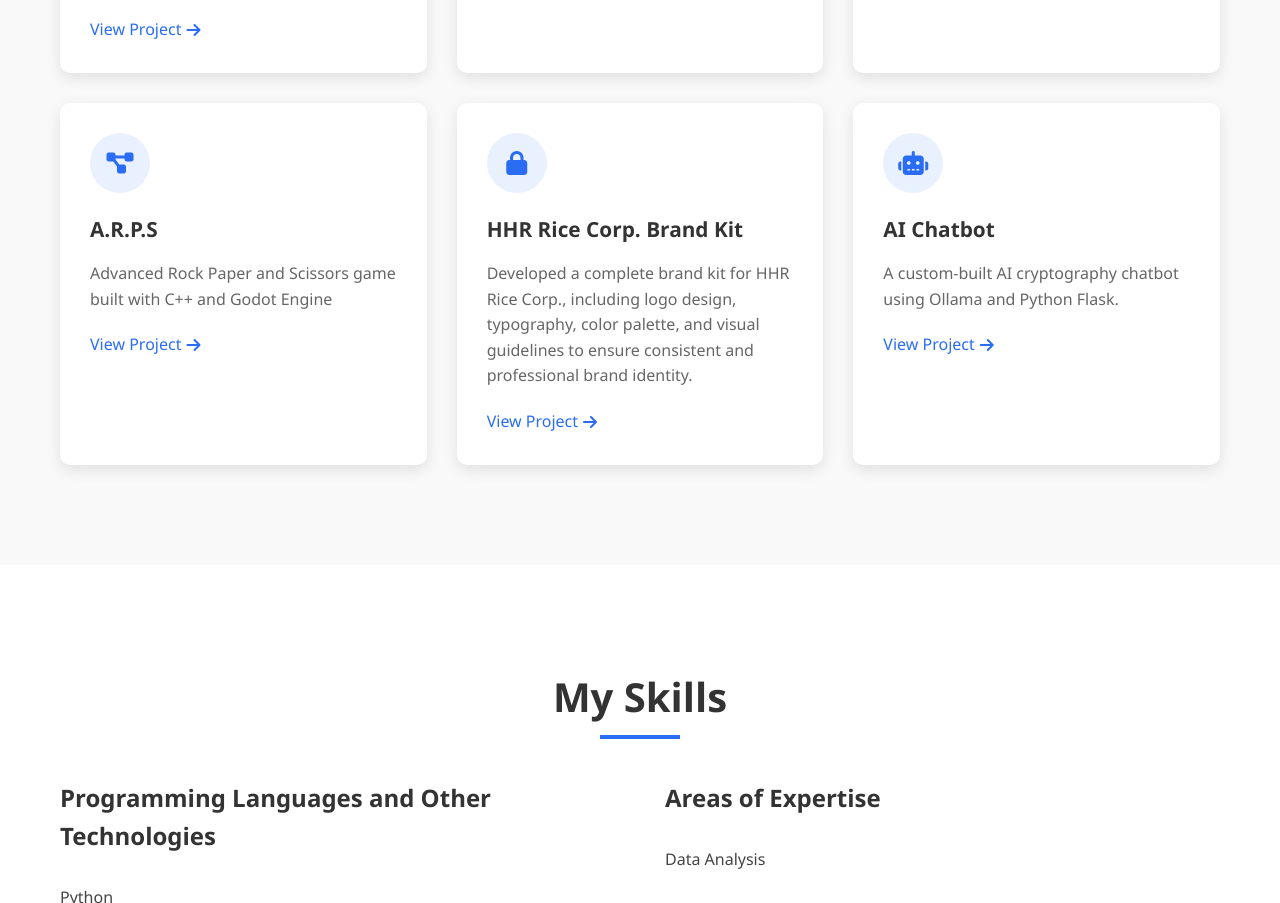
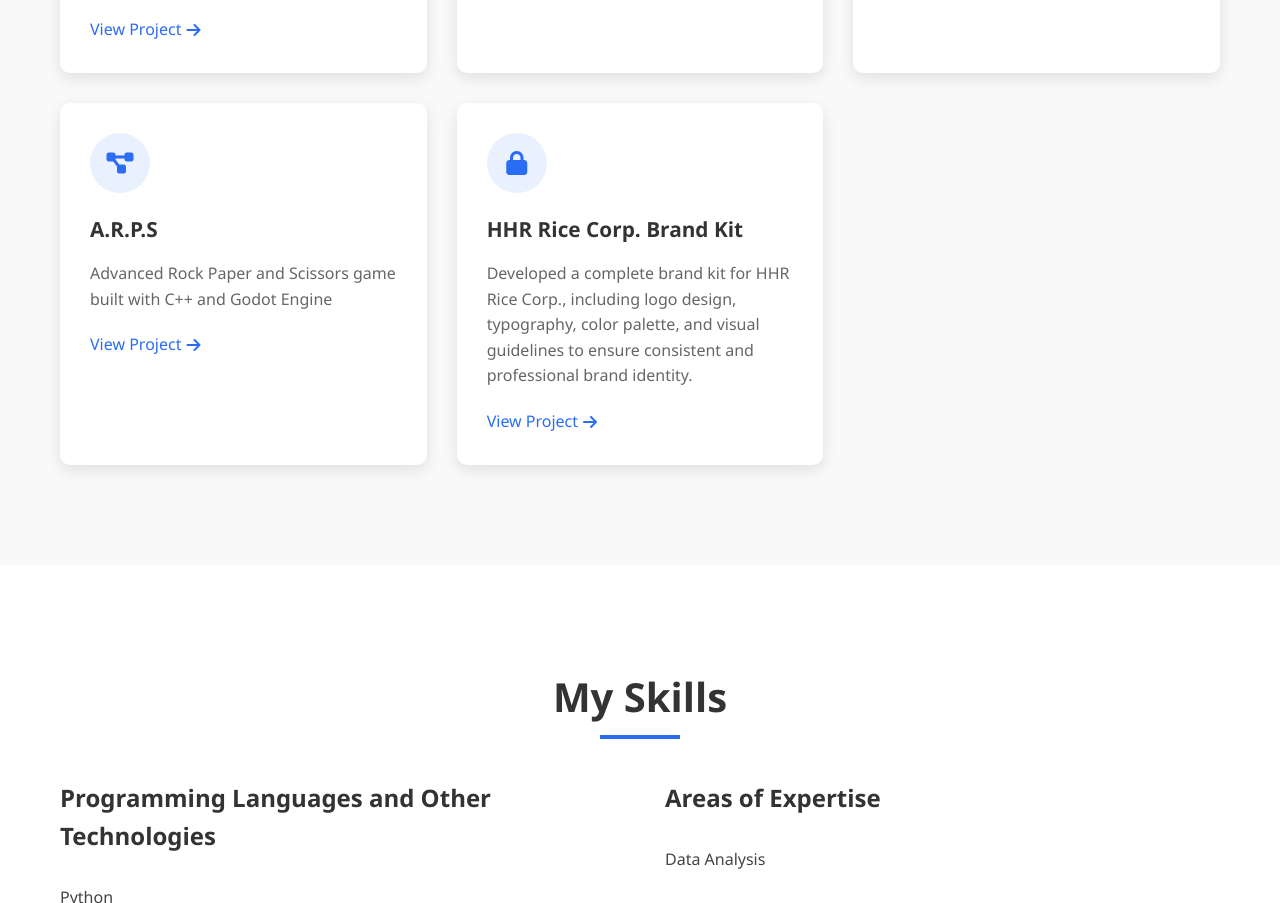
Before and after one commit to Alexander040105/alexandersolis.github.io, a plain HTML site: page index.html in a window 1280 px wide. Shown: the part 2052-2955 px from the top of the page. Drawn offline with Linux system fonts and the light colour scheme.

Commit message:
did some revisions

```diff
--- a/index.html
+++ b/index.html
@@ -3,7 +3,7 @@
 <head>
     <meta charset="UTF-8">
     <meta name="viewport" content="width=device-width, initial-scale=1.0">
-    <title>My Professional Portfolio</title>
+    <title>Alexander Jon S. Solis</title>
     <link rel="stylesheet" href="styles.css">
     <link rel="stylesheet" href="https://cdnjs.cloudflare.com/ajax/libs/font-awesome/6.4.0/css/all.min.css">
 </head>
@@ -96,12 +96,12 @@
                     <a target="_blank" href="https://hhr-brand-kit.my.canva.site/" class="project-link">View Project <i class="fas fa-arrow-right"></i></a>
                 </div>
 
-                <div class="project-card">
+                <!--<div class="project-card">
                     <div class="project-icon"><i class="fas fa-robot"></i></div>
                     <h3>AI Chatbot</h3>
                     <p>A custom-built AI cryptography chatbot using Ollama and Python Flask.</p>
                     <a target="_blank" href="https://6f9d-180-190-134-19.ngrok-free.app" class="project-link">View Project <i class="fas fa-arrow-right"></i></a>
-                </div>
+                </div> -->
             </div>
         </div>
     </section>
```
